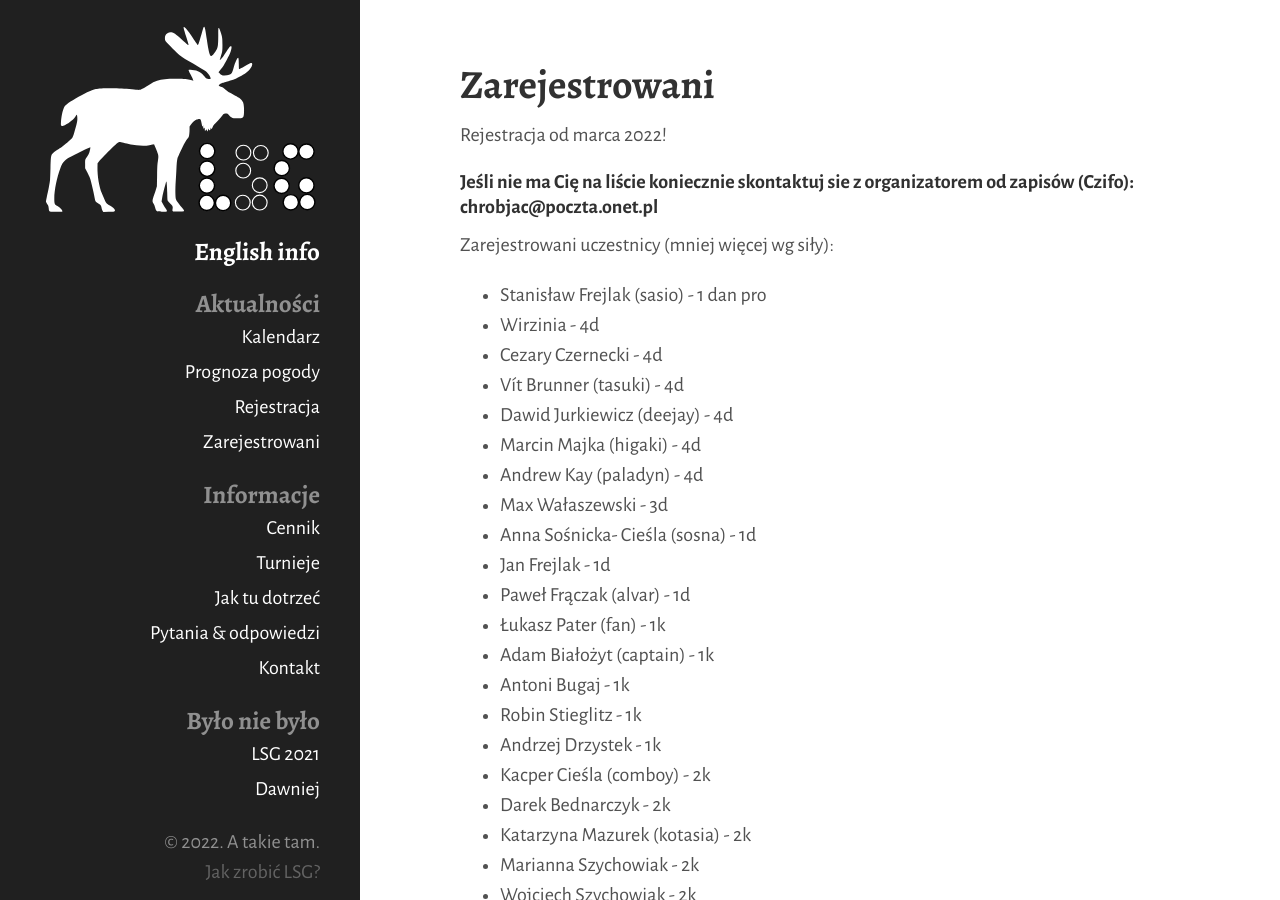
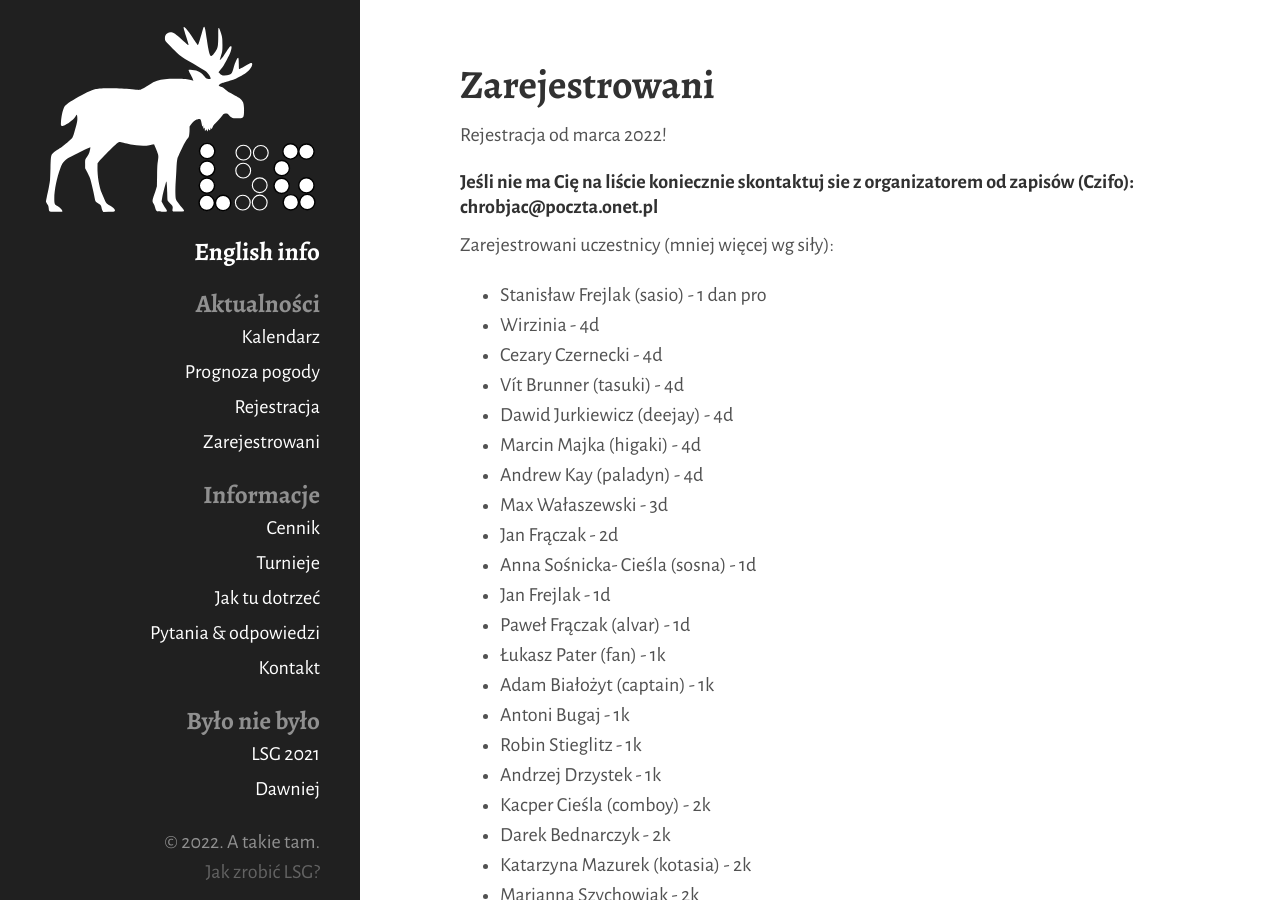
Before and after one commit to tasuki/lsg, a Jekyll site: the page built from zarejestrowani.md, in a window 1280 px wide and 900 px high. Built offline with Jekyll 4.4.1, drawn with Linux system fonts in a browser that asks for light colours; nearby versions of some CDN libraries.

Commit message:
Update zarejestrowani.md

```diff
--- a/zarejestrowani.md
+++ b/zarejestrowani.md
@@ -19,6 +19,7 @@ Zarejestrowani uczestnicy (mniej więcej wg siły):
 - Marcin Majka (higaki) - 4d
 - Andrew Kay (paladyn) - 4d
 - Max Wałaszewski - 3d
+- Jan Frączak - 2d
 - Anna Sośnicka- Cieśla (sosna) - 1d
 - Jan Frejlak - 1d
 - Paweł Frączak (alvar) - 1d
```
